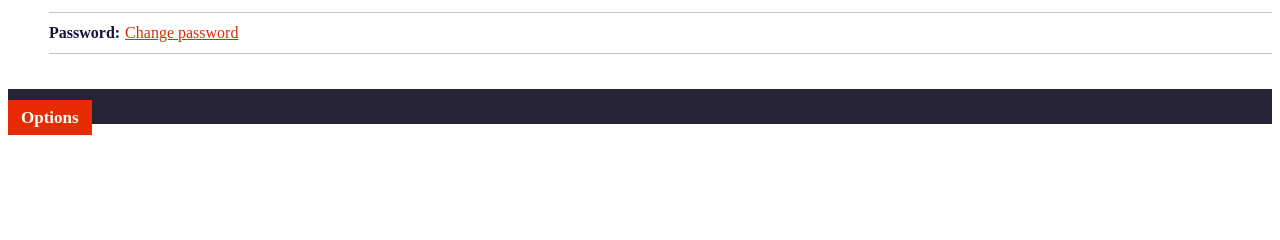
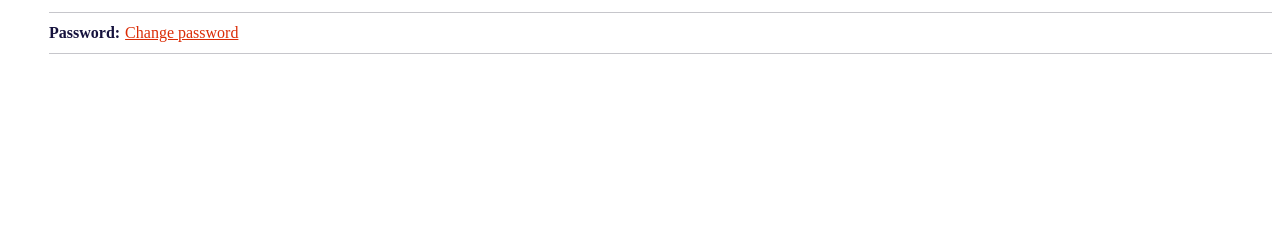
Before and after one commit to SuezSohan/RMSapp, a PHP site: page /contents/profile-contents/profile-right.php in a window 1280 px wide. Shown: the part 506-746 px from the top of the page. Run offline with PHP 8.4, Linux system fonts and the light colour scheme; data that the repository does not hold is empty.

Commit message:
Remove option section from profile-right

```diff
--- a/contents/profile-contents/profile-right.php
+++ b/contents/profile-contents/profile-right.php
@@ -48,7 +48,9 @@
     </div>
 </div>
 
-<div class="rightBox">
+<!-- This feature could be added in future -->
+
+<!-- <div class="rightBox">
     <div class="boxheader">
         <h1>Options</h1>
     </div>
@@ -56,7 +58,7 @@
         <ul>
             <?php
 
-                if($user[0]["usrPrivilage"] == "Admin"){
+                /* if($user[0]["usrPrivilage"] == "Admin"){
                     echo '<li><i class="fa fa-chevron-circle-right"></i><a href="index.php?request=profile&profileMain&requestProfileMain=usrPrivilage">Set user type</a></li>';
                     echo '<li><i class="fa fa-chevron-circle-right"></i><a href="index.php?request=profile&profileMain&requestProfileMain=stdInfoView">View students Information</a></li>';
                     echo '<li><i class="fa fa-chevron-circle-right"></i><a href="index.php?request=profile&profileMain&requestProfileMain=setExam">Set exam date</a></li>';
@@ -73,8 +75,8 @@
                 if($user[0]["usrPrivilage"] == "Teacher"){
 
                 }
-
+             */
             ?>
         </ul>
     </div>
-</div>
+</div> -->
```
